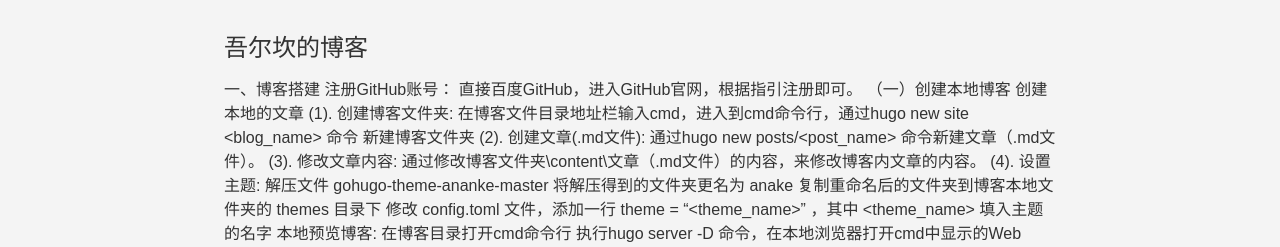
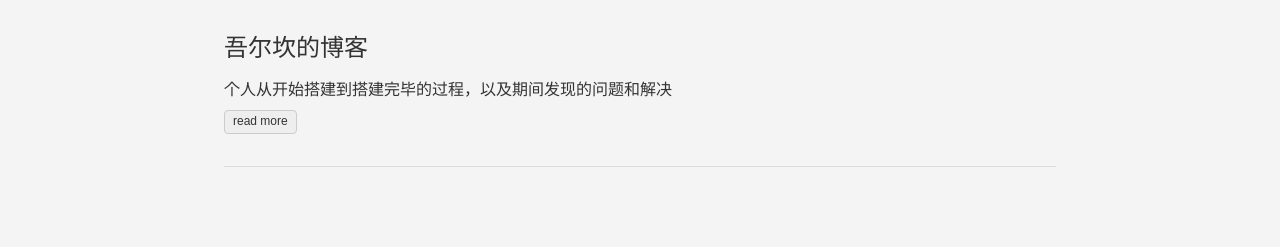
Before and after one commit to WuEerKan/WuEerKan.github.io, a plain HTML site: page index.html in a window 1280 px wide. Shown: the part 549-796 px from the top of the page. Drawn offline with Linux system fonts and the light colour scheme.

Commit message:
Update index.html

```diff
--- a/index.html
+++ b/index.html
@@ -133,22 +133,8 @@
             </a>
         </h1>
         <div class="f6 f5-l lh-copy nested-copy-line-height nested-links">
-          一、博客搭建
-注册GitHub账号： 直接百度GitHub，进入GitHub官网，根据指引注册即可。
-（一）创建本地博客
-创建本地的文章 (1). 创建博客文件夹:
-在博客文件目录地址栏输入cmd，进入到cmd命令行，通过hugo new site &lt;blog_name&gt; 命令 新建博客文件夹
-(2). 创建文章(.md文件): 通过hugo new posts/&lt;post_name&gt; 命令新建文章（.md文件）。
-(3). 修改文章内容:
-通过修改博客文件夹\content\文章（.md文件）的内容，来修改博客内文章的内容。
-(4). 设置主题:
-解压⽂件 gohugo-theme-ananke-master 将解压得到的⽂件夹更名为 anake 复制重命名后的⽂件夹到博客本地⽂件夹的 themes ⽬录下 修改 config.toml ⽂件，添加⼀⾏ theme = “&lt;theme_name&gt;” ，其中 &lt;theme_name&gt; 填⼊主题的名字
-本地预览博客: 在博客目录打开cmd命令行 执行hugo server -D 命令，在本地浏览器打开cmd中显示的Web Server is available at 后面的网址，即可看到自己写的博客。
-（二）将博客托管到 GitHub
-生成静态文件 在博客文件目录地址栏输入cmd，进入到cmd命令行，通过hugo -D 命令生成静态文件。
-生成git仓库 在博客文件目录地址栏输入bash，进入到bash命令行，通过git init 命令⽣成 git 仓库。
-将博客导入到GitHub Desktop 打开安装好的GitHub Desktop，登录个人账号。 通过界面左上角File-Add local repository-Choose 选择博客文件夹中的public文件夹即可。 点击Fetch origin上传，同时设置仓库名GitHub 对应的仓库名⼀定要是&lt;github_id&gt;.
-        </div>
+		个人从开始搭建到搭建完毕的过程，以及期间发现的问题和解决
+                 </div>
           <a href="/posts/%E5%90%BE%E5%B0%94%E5%9D%8E%E7%9A%84%E5%8D%9A%E5%AE%A2/" class="ba b--moon-gray bg-light-gray br2 color-inherit dib f7 hover-bg-moon-gray link mt2 ph2 pv1">read more</a>
 
       </div>
```
